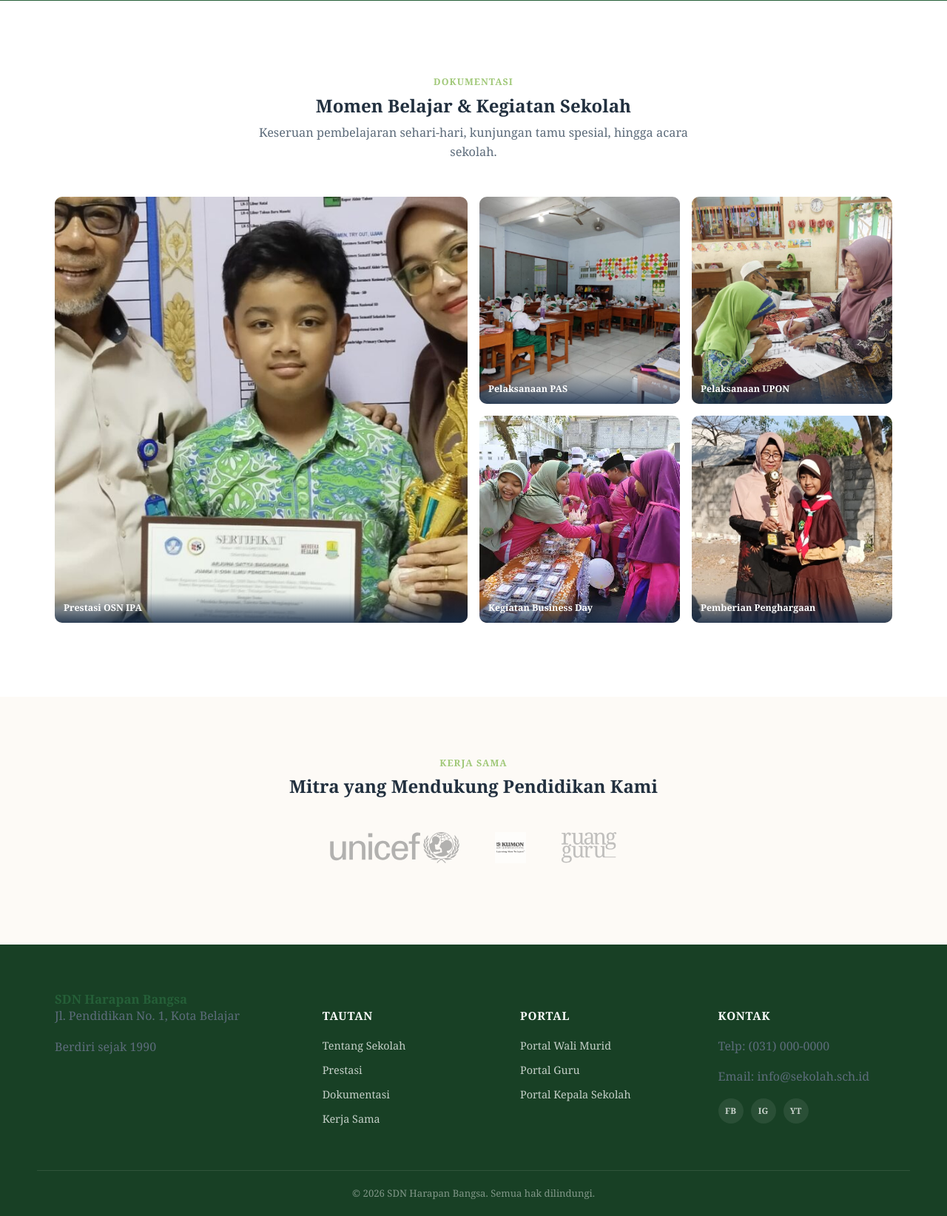
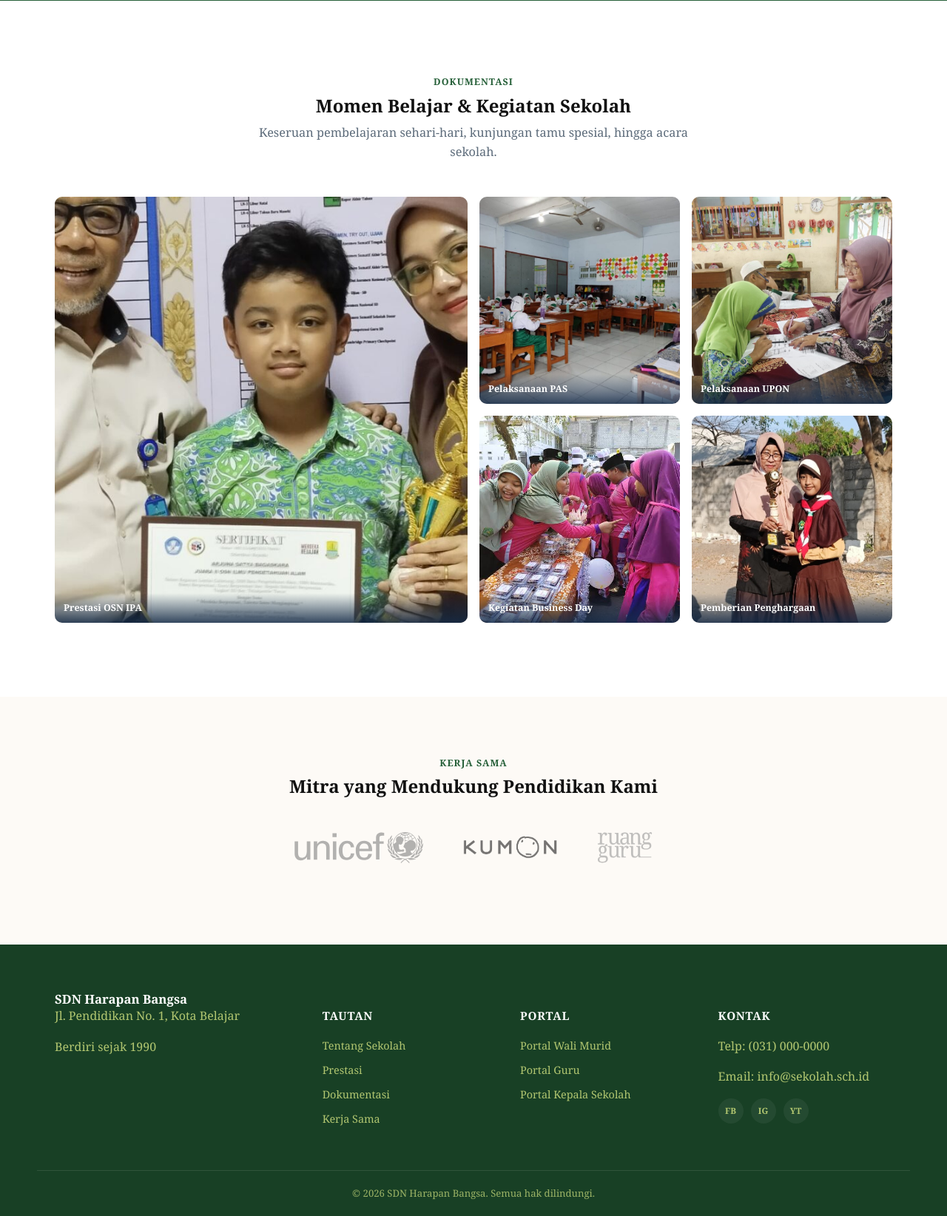
Before and after one commit to musyafak-a/MIN_4JOMBANG, a Django app: page / in a window 1280 px wide. Shown: the part 2521-4165 px from the top of the page at 74% size. Run offline with Django 5.2, Linux system fonts and the light colour scheme; data that the repository does not hold is empty.

Commit message:
penyesuaian warna font

```diff
--- a/static/css/style.css
+++ b/static/css/style.css
@@ -5,7 +5,7 @@
 :root {
   --primary: #255F38;
   --primary-dark: #184025;
-  --secondary: #A0C878;
+  --secondary: #F3FF90;
   --tertiary: #EFEFEF;
   --badge-1: #FF6B6B;
   --badge-2: #FFC94A;
@@ -57,6 +57,7 @@ h3 {
   font-family: var(--font-display);
   margin: 0 0 .4em;
   line-height: 1.15;
+  color: #111111;
 }
 
 p {
@@ -89,7 +90,7 @@ p {
   letter-spacing: .08em;
   text-transform: uppercase;
   font-size: .78rem;
-  color: var(--secondary);
+  color: var(--primary);
   margin: 0 0 .6em;
 }
 
@@ -141,6 +142,10 @@ p {
   margin-left: auto;
   margin-right: auto;
   text-align: center;
+}
+
+.section-head h2 {
+  color: #111111;
 }
 
 .section-head__desc {
@@ -720,7 +725,7 @@ p {
    ========================================================== */
 .footer {
   background: var(--primary-dark);
-  color: rgba(255, 255, 255, .75);
+  color: var(--secondary);
   padding-top: 64px;
 }
 
@@ -730,6 +735,10 @@ p {
   gap: 32px;
   padding-bottom: 48px;
   border-bottom: 1px solid rgba(255, 255, 255, .1);
+}
+
+.footer__brand strong {
+  color: var(--white) !important;
 }
 
 .footer__col h4 {
@@ -745,10 +754,19 @@ p {
   display: block;
   margin-bottom: 10px;
   font-size: .9rem;
+  color: var(--secondary);
+  opacity: 0.70;
+  transition: opacity 0.2s ease, color 0.2s ease;
+}
+
+.footer__col p {
+  color: var(--secondary);
+  opacity: 0.70;
 }
 
 .footer__col a:hover {
-  color: var(--secondary);
+  color: var(--white);
+  opacity: 1;
 }
 
 .footer__social {
--- a/templates/core/base.html
+++ b/templates/core/base.html
@@ -7,7 +7,7 @@
 <title>{% block title %}{{ profile.nama_sekolah|default:"SDN Harapan Bangsa" }}{% endblock %}</title>
 <link rel="preconnect" href="https://fonts.googleapis.com">
 <link href="https://fonts.googleapis.com/css2?family=Baloo+2:wght@500;600;700;800&family=Plus+Jakarta+Sans:wght@400;500;600;700;800&display=swap" rel="stylesheet">
-<link rel="stylesheet" href="{% static 'css/style.css' %}?v=1.2">
+<link rel="stylesheet" href="{% static 'css/style.css' %}?v=2.1">
 </head>
 <body>
 
--- a/templates/core/home.html
+++ b/templates/core/home.html
@@ -232,7 +232,7 @@
           <img src="{% static 'img/unicef.svg' %}" alt="UNICEF">
         </a>
         <a href="#" class="partners__logo" title="Kumon">
-          <img src="{% static 'img/kumon.svg' %}" alt="Kumon">
+          <img src="{% static 'img/kumon.png' %}" alt="Kumon">
         </a>
         <a href="#" class="partners__logo" title="Ruangguru">
           <img src="{% static 'img/ruangguru.svg' %}" alt="Ruangguru">
```
Also changed, not shown: download_kumon.py (added, +15 -0 lines), static/img/kumon.png (added).
